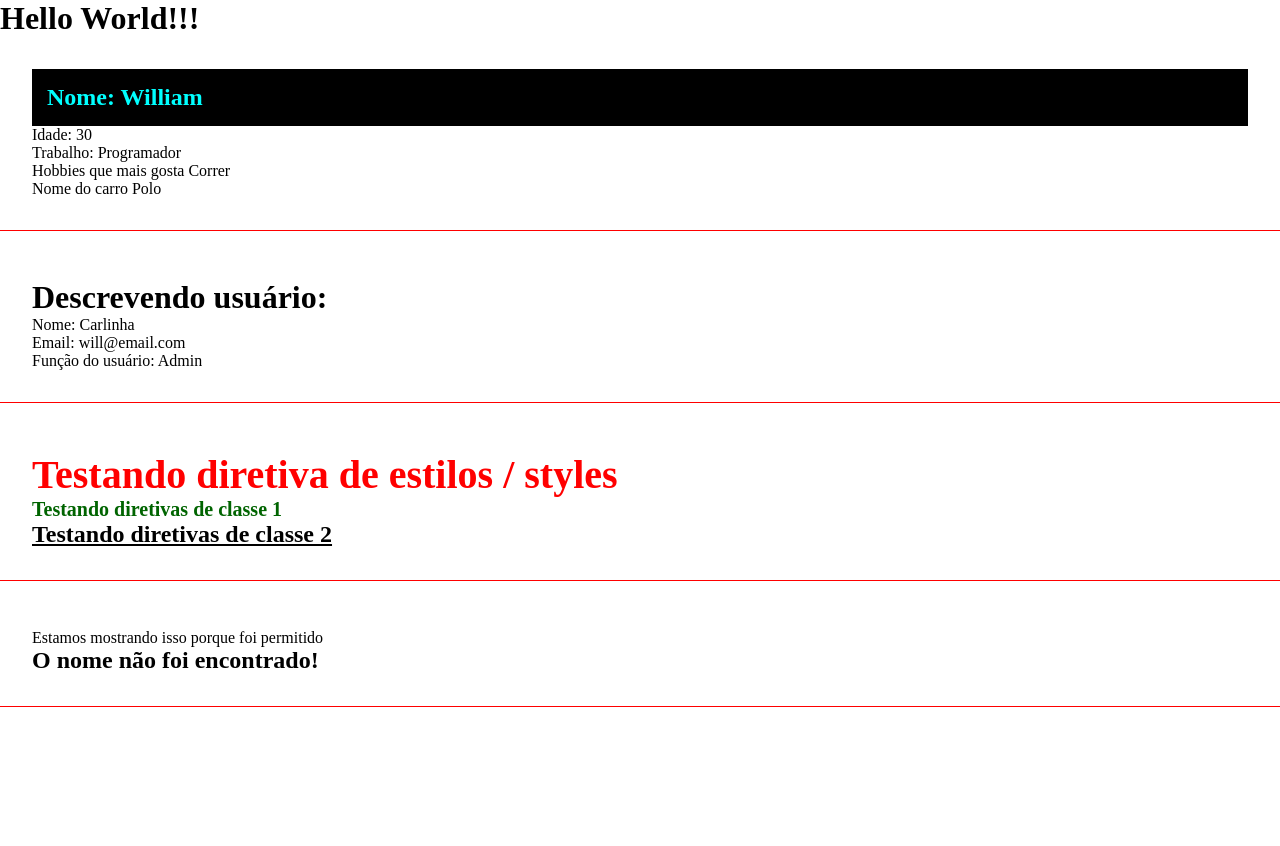
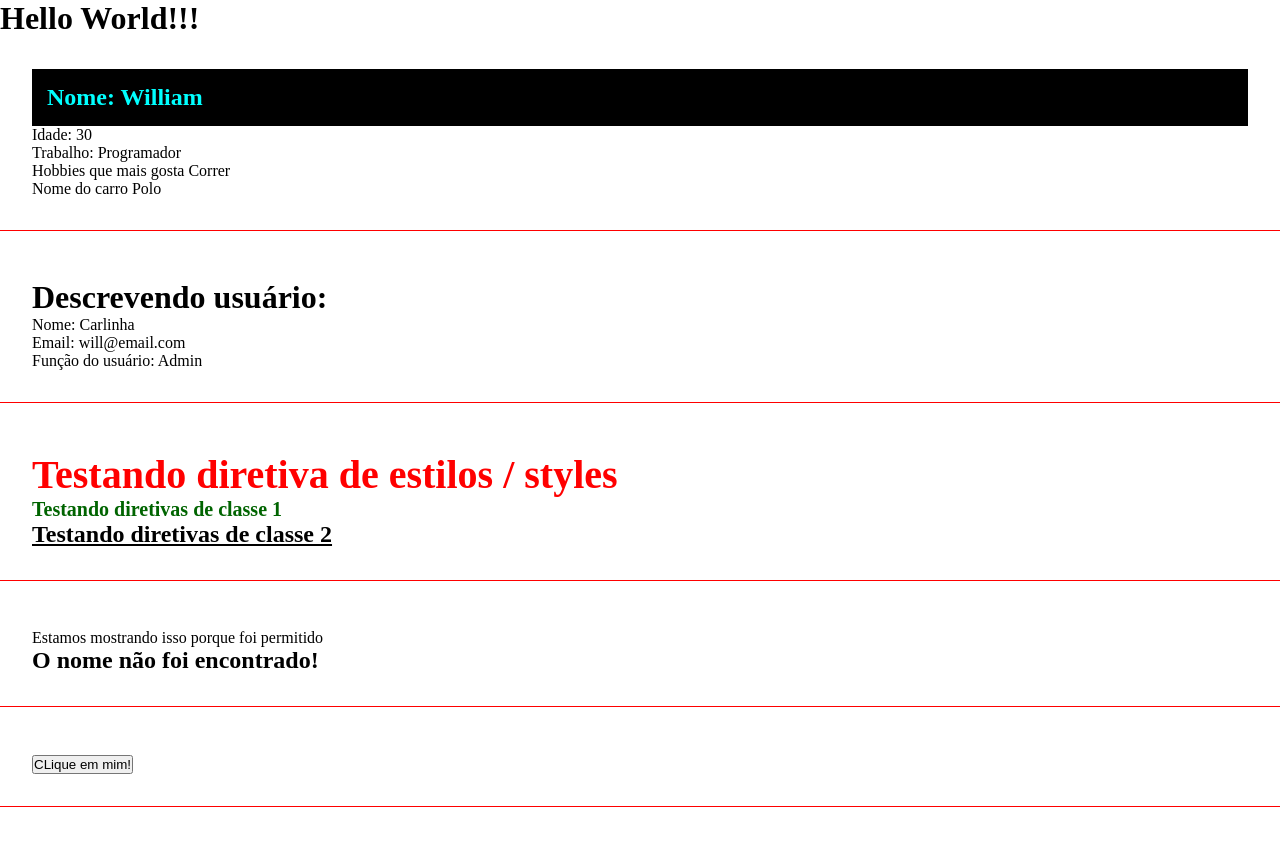
Before and after one commit to williamwhang/moment, an Angular app: page / in a window 1280 px wide. Shown: the top 846 px of the page. Built offline with nearby package versions, Linux system fonts and the light colour scheme.

Commit message:
evento de click do Angular

```diff
--- a/src/app/app.component.html
+++ b/src/app/app.component.html
@@ -3,3 +3,4 @@
 <app-parent-data [name]="userName" [userData]="userData"></app-parent-data>
 <app-directives></app-directives>
 <app-if-render></app-if-render>
+<app-eventos></app-eventos>
--- a/src/app/app.module.ts
+++ b/src/app/app.module.ts
@@ -6,6 +6,7 @@
 import { ParentDataComponent } from './components/parent-data/parent-data.component';
 import { DirectivesComponent } from './components/directives/directives.component';
 import { IfRenderComponent } from './components/if-render/if-render.component';
+import { EventosComponent } from './components/eventos/eventos.component';
 
 @NgModule({
   declarations: [
@@ -13,7 +14,8 @@
     FirstComponentComponent,
     ParentDataComponent,
     DirectivesComponent,
-    IfRenderComponent
+    IfRenderComponent,
+    EventosComponent
   ],
   imports: [
     BrowserModule
--- /dev/null
+++ b/src/app/components/eventos/eventos.component.html
@@ -0,0 +1,4 @@
+<div class="class">
+  <p *ngIf="show"> Exibindo mensagem </p>
+  <button (click)="showMessage()">CLique em mim!</button>
+</div>
--- /dev/null
+++ b/src/app/components/eventos/eventos.component.ts
@@ -0,0 +1,20 @@
+import { Component, OnInit } from '@angular/core';
+
+@Component({
+  selector: 'app-eventos',
+  templateUrl: './eventos.component.html',
+  styleUrls: ['./eventos.component.css']
+})
+export class EventosComponent implements OnInit {
+  show: boolean = false;
+
+  constructor() { }
+
+  ngOnInit(): void {
+  }
+
+  showMessage(): void {
+    this.show = !this.show;
+  }
+
+}
```
Also changed, not shown: src/app/components/eventos/eventos.component.css (added), 1 other file (tests, documents, lock files or other folders).
